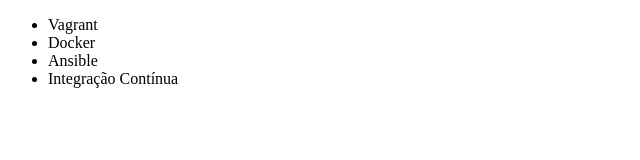
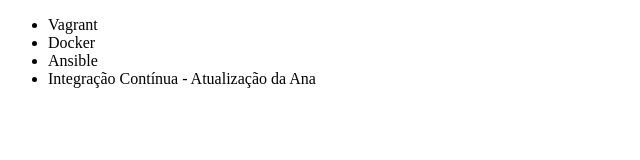
Before and after one commit to rodrigoccs-git/alura-git2, a plain HTML site: page index.html in a window 1280 px wide. Shown: the whole page, without its empty margins (0-640 px from the left). Drawn offline with Linux system fonts and the light colour scheme.

Commit message:
ana atualizando

```diff
--- a/index.html
+++ b/index.html
@@ -9,7 +9,7 @@
         <li>Vagrant</li>
         <li>Docker</li>
         <li>Ansible</li>
-        <li>Integração Contínua</li>
+        <li>Integração Contínua - Atualização da Ana</li>
     </ul>
 </body>
 </html>
```
